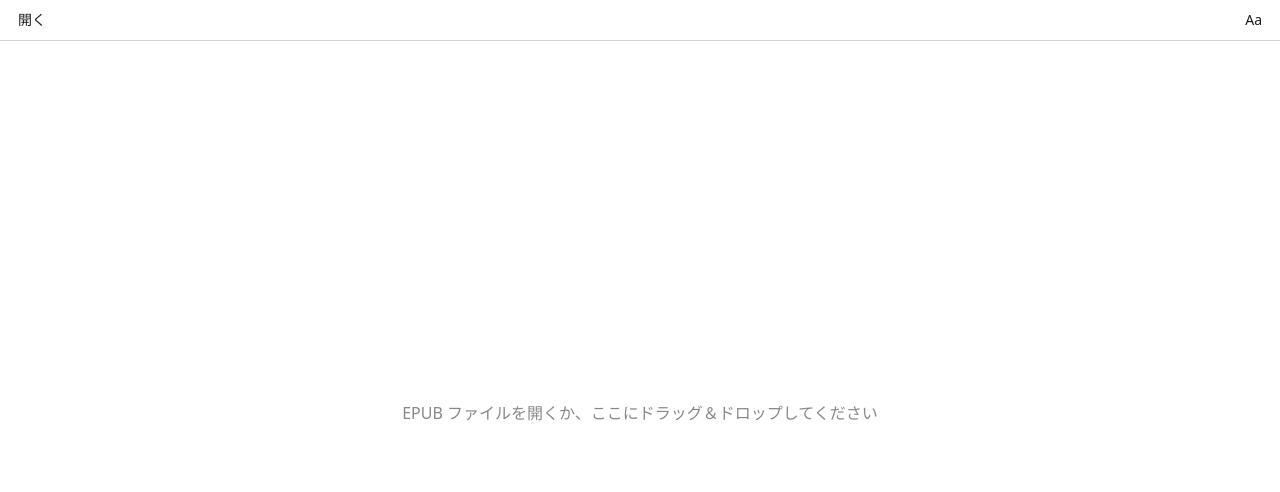
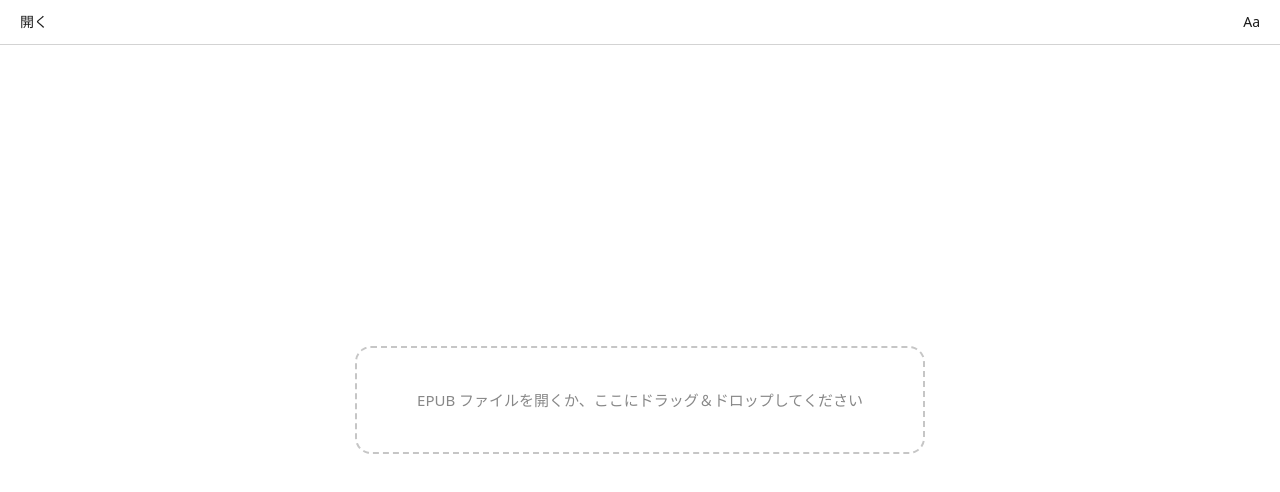
Before and after one commit to ttk1/epub-viewer, a website with bundled scripts: page app/index.html in a window 1280 px wide. Built offline with nearby package versions, Linux system fonts and the light colour scheme.

Commit message:
リーダーの見た目を整え、縦書きでは働かない見開きの設定を出さない
- 選択肢を丸みのあるボタンにし、選択中はテーマの色を反転して示す（テーマは輪で示す）
- 目次の現在の章に目印を付ける。メニューは少し動きを付けて開く
- 縦書きで表示している間は、押しても何も起きない「見開き」を出さない
- 単体アプリの空の画面に、ファイルを落とす場所を示す

Co-Authored-By: Claude Fable 5.2 <noreply@anthropic.com>

```diff
--- a/app/style.css
+++ b/app/style.css
@@ -6,11 +6,19 @@ body {
   /* The page does not scroll, so a touch drag must not start the browser's pull-to-refresh. */
   overscroll-behavior: none;
 }
+/* Where to drop a file, shown until a book is open. */
 #placeholder {
   position: fixed;
   inset: 50% 0 auto;
-  margin: 0;
+  box-sizing: border-box;
+  width: min(38em, 100% - 48px);
+  margin: 0 auto;
+  padding: 40px 24px;
+  border: 2px dashed rgb(128 128 128 / 0.45);
+  border-radius: 16px;
+  transform: translateY(-50%);
   text-align: center;
-  font-family: system-ui, sans-serif;
+  font: 15px/1.6 system-ui, sans-serif;
   color: #888;
+  pointer-events: none; /* clicks and drops go to the reader under it */
 }
--- a/src/reader.ts
+++ b/src/reader.ts
@@ -68,7 +68,8 @@ const swatch = ({ background, color }: Theme) => `background:${background};color
 
 // The two menus are <details>, so they open and close without any code. The settings are in a
 // <form> to keep the radio button groups of several readers on one page apart. Settings that only
-// work for one kind of book (reflowable text, or fixed-layout pages) are shown for that kind only.
+// work for one kind of book (reflowable text, or fixed-layout pages) are shown for that kind only,
+// and the spread not for vertical text.
 const TOOLBAR = `
   <details class="toc" hidden>
     <summary>目次</summary>
@@ -93,7 +94,9 @@ const TOOLBAR = `
         ${choices('maxWidth', '表示幅', [[0, '全幅'], [1400, '1400'], [1200, '1200'], [1000, '1000'], [800, '800'], [600, '600']])}
         ${choices('writingMode', '表示方向', [['auto', '自動'], ['vertical', '縦書き'], ['horizontal', '横書き']])}
       </div>
-      ${choices('spread', '見開き', [['auto', '自動'], ['always', 'する'], ['never', 'しない']])}
+      <div class="not-vertical">
+        ${choices('spread', '見開き', [['auto', '自動'], ['always', 'する'], ['never', 'しない']])}
+      </div>
       <div class="only-pre-paginated">
         ${choices('direction', '開き方向', [['auto', '本の指定'], ['rtl', '右開き'], ['ltr', '左開き']])}
       </div>
@@ -120,8 +123,8 @@ const STYLE = `
     background: var(--bg); color: var(--fg); font: 14px/1.4 system-ui, sans-serif;
   }
   .epub-reader .toolbar {
-    position: relative; z-index: 1; display: flex; gap: 2px; align-items: center;
-    padding: 4px 8px; border-bottom: 1px solid var(--line);
+    position: relative; z-index: 1; display: flex; gap: 4px; align-items: center;
+    padding: 6px 10px; border-bottom: 1px solid var(--line);
   }
   .epub-reader .toolbar[hidden] { display: none; } /* the app may hide it, e.g. on a tap */
   /* Progress through the book, drawn over the border. */
@@ -130,8 +133,9 @@ const STYLE = `
     background: var(--fg); opacity: 0.5; transition: width 0.2s;
   }
   .epub-reader :is(.toolbar > :is(button, select, a, label), summary, .panel button) {
-    box-sizing: border-box; padding: 6px 10px; border: 0; border-radius: 6px;
+    box-sizing: border-box; padding: 6px 10px; border: 0; border-radius: 8px;
     background: none; color: inherit; font: inherit; text-decoration: none; white-space: nowrap; cursor: pointer;
+    transition: background-color 0.15s;
   }
   .epub-reader :is(.toolbar > :is(button, select, a, label), summary, .panel button):hover,
   .epub-reader .choices label:hover > span,
@@ -145,7 +149,7 @@ const STYLE = `
   .epub-reader .toolbar > span:empty { padding: 0; }
   .epub-reader .title {
     flex: 1; min-width: 0; overflow: hidden; text-overflow: ellipsis;
-    text-align: center; font-weight: 600;
+    text-align: center; font-weight: 600; letter-spacing: 0.02em;
   }
   .epub-reader .progress { opacity: 0.7; font-variant-numeric: tabular-nums; }
   /* On a narrow screen the room goes to the title; the bar under the toolbar shows the same. */
@@ -153,25 +157,38 @@ const STYLE = `
   .epub-reader .panel {
     position: absolute; top: calc(100% + 6px); box-sizing: border-box;
     width: min(26em, 100% - 16px); max-height: 70vh; max-height: calc(100cqh - 100% - 14px); overflow: auto;
-    padding: 6px; border: 1px solid var(--line); border-radius: 10px;
-    background: var(--bg); box-shadow: 0 8px 24px rgb(0 0 0 / 0.2);
+    padding: 6px; border: 1px solid var(--line); border-radius: 12px;
+    background: var(--bg); box-shadow: 0 2px 6px rgb(0 0 0 / 0.12), 0 12px 32px rgb(0 0 0 / 0.18);
   }
+  /* A menu comes in with a small move, unless the reader has asked for less motion. */
+  @keyframes epub-reader-menu { from { opacity: 0; transform: translateY(-4px); } }
+  .epub-reader details[open] > .panel { animation: epub-reader-menu 0.12s ease-out; }
+  @media (prefers-reduced-motion: reduce) { .epub-reader details[open] > .panel { animation: none; } }
   .epub-reader .toc .panel { left: 8px; }
-  .epub-reader .settings .panel { right: 8px; display: grid; gap: 12px; width: min(32em, 100% - 16px); padding: 14px; }
+  .epub-reader .settings .panel { right: 8px; display: grid; gap: 14px; width: min(34em, 100% - 16px); padding: 16px; }
   .epub-reader .toc-list button {
     display: block; width: 100%; padding-left: calc(10px + var(--depth) * 1em); text-align: start; white-space: normal;
   }
-  .epub-reader .toc-list [aria-current] { background: var(--hover); font-weight: 600; }
+  .epub-reader .toc-list button:disabled { opacity: 0.6; cursor: default; background: none; } /* a heading that leads nowhere */
+  /* The chapter being read: marked by a bar at its side as well. */
+  .epub-reader .toc-list [aria-current] { background: var(--hover); font-weight: 600; box-shadow: inset 3px 0 var(--fg); }
   /* The groups of rows for one kind of book do not make a box of their own. */
-  .epub-reader :is(.only-reflowable, .only-pre-paginated) { display: contents; }
+  .epub-reader :is(.only-reflowable, .only-pre-paginated, .not-vertical) { display: contents; }
   .epub-reader[data-layout='pre-paginated'] .only-reflowable,
-  .epub-reader[data-layout='reflowable'] .only-pre-paginated { display: none; }
+  .epub-reader[data-layout='reflowable'] .only-pre-paginated,
+  .epub-reader[data-writing='vertical'] .not-vertical { display: none; }
   .epub-reader .row { display: grid; grid-template-columns: 5.5em 1fr; align-items: center; }
   .epub-reader .row > :first-child { opacity: 0.7; }
-  .epub-reader .choices { display: flex; flex-wrap: wrap; gap: 4px; align-items: center; }
+  .epub-reader .choices { display: flex; flex-wrap: wrap; gap: 5px; align-items: center; }
   .epub-reader .choices label { position: relative; display: flex; }
-  .epub-reader .choices :is(label > span, button) { padding: 5px 8px; border: 1px solid var(--line); border-radius: 6px; }
-  .epub-reader .choices :checked + span { border-color: var(--fg); box-shadow: 0 0 0 1px var(--fg); }
+  .epub-reader .choices :is(label > span, button) {
+    padding: 5px 10px; border: 1px solid var(--line); border-radius: 999px;
+    transition: background-color 0.15s, border-color 0.15s, color 0.15s;
+  }
+  /* The choice made: in the colors of the page, the other way round. */
+  .epub-reader .choices input:checked + span { border-color: var(--fg); background-color: var(--fg); color: var(--bg); }
+  /* A theme is shown in its own colors, so the one chosen has a ring around it instead. */
+  .epub-reader .choices input:checked + span[style*='background'] { box-shadow: 0 0 0 2px var(--bg), 0 0 0 4px var(--fg); }
   /* The radio button itself is invisible and covers its label. */
   .epub-reader .choices input { position: absolute; inset: 0; margin: 0; opacity: 0; cursor: pointer; }
   .epub-reader .font-size { min-width: 2.5em; text-align: center; font-variant-numeric: tabular-nums; }
@@ -198,6 +215,8 @@ export class EpubReader {
   #positionKey = ''
   /** The latest call of open(). */
   #opening?: Promise<Book>
+  /** The document of the section shown (of a fixed-layout book: of one of its pages). */
+  #page?: Document
   /** The section whose entry is marked in the table of contents. */
   #marked = -1
   /**
@@ -240,7 +259,11 @@ export class EpubReader {
       root.style.setProperty('--progress', String(fraction))
       this.#markCurrent(index)
       this.#save(`position:${this.#positionKey}`, this.viewer.location)
+      // For the settings shown: a spread does nothing for vertical text, whose page is as wide as the screen already.
+      const vertical = !fixed && this.#page?.defaultView?.getComputedStyle(this.#page.documentElement).writingMode.startsWith('vertical')
+      root.dataset.writing = vertical ? 'vertical' : 'horizontal'
     })
+    this.viewer.addEventListener('sectionload', (e) => (this.#page = e.detail.doc))
     this.toolbar.addEventListener('click', this.#onClick)
     this.toolbar.addEventListener('change', this.#onChange)
     // On the document: after a click that opens a menu, the focus is not in the toolbar. The
@@ -327,6 +350,7 @@ export class EpubReader {
     this.#root.classList.remove('epub-reader', 'menu-open')
     for (const property of ['--bg', '--fg', '--progress', 'color-scheme']) this.#root.style.removeProperty(property)
     delete this.#root.dataset.layout
+    delete this.#root.dataset.writing
   }
 
   #part<T extends HTMLElement = HTMLElement>(name: string): T {
```
Also changed, not shown: CLAUDE.md (+2 -2 lines), test/vertical.spec.ts (+7 -0 lines), README.md.
